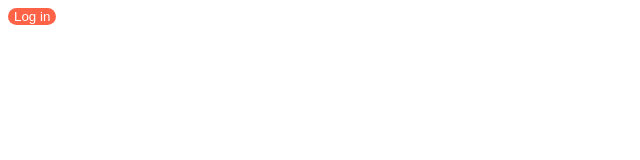
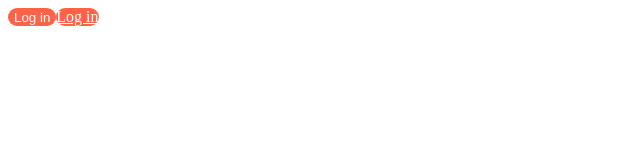
Before and after one commit to HY219/ReactJS, a React (Create React App) app: page / in a window 1280 px wide. Shown: the top 160 px of the page, without its empty margins (0-640 px from the left). Built offline with nearby package versions, Linux system fonts and the light colour scheme.

Commit message:
컴포넌트 HTML태그 교체 후_Link로 변경

```diff
--- a/src/App.js
+++ b/src/App.js
@@ -15,6 +15,9 @@ function App() {
   return (
     <Father>
       <Btn>Log in</Btn>
+      <Btn as="a" href="/">
+        Log in
+      </Btn>
     </Father>
   );
 }
```
